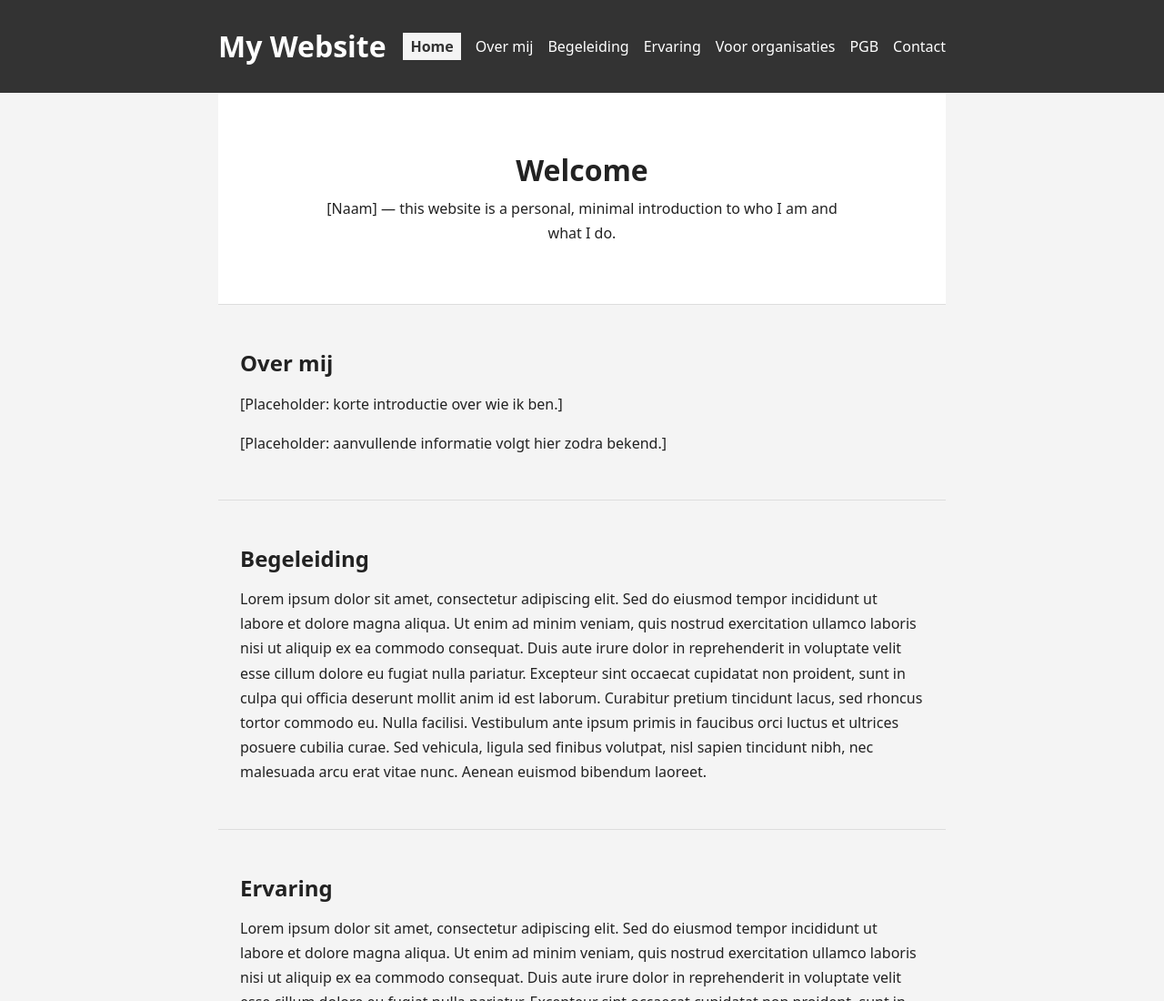
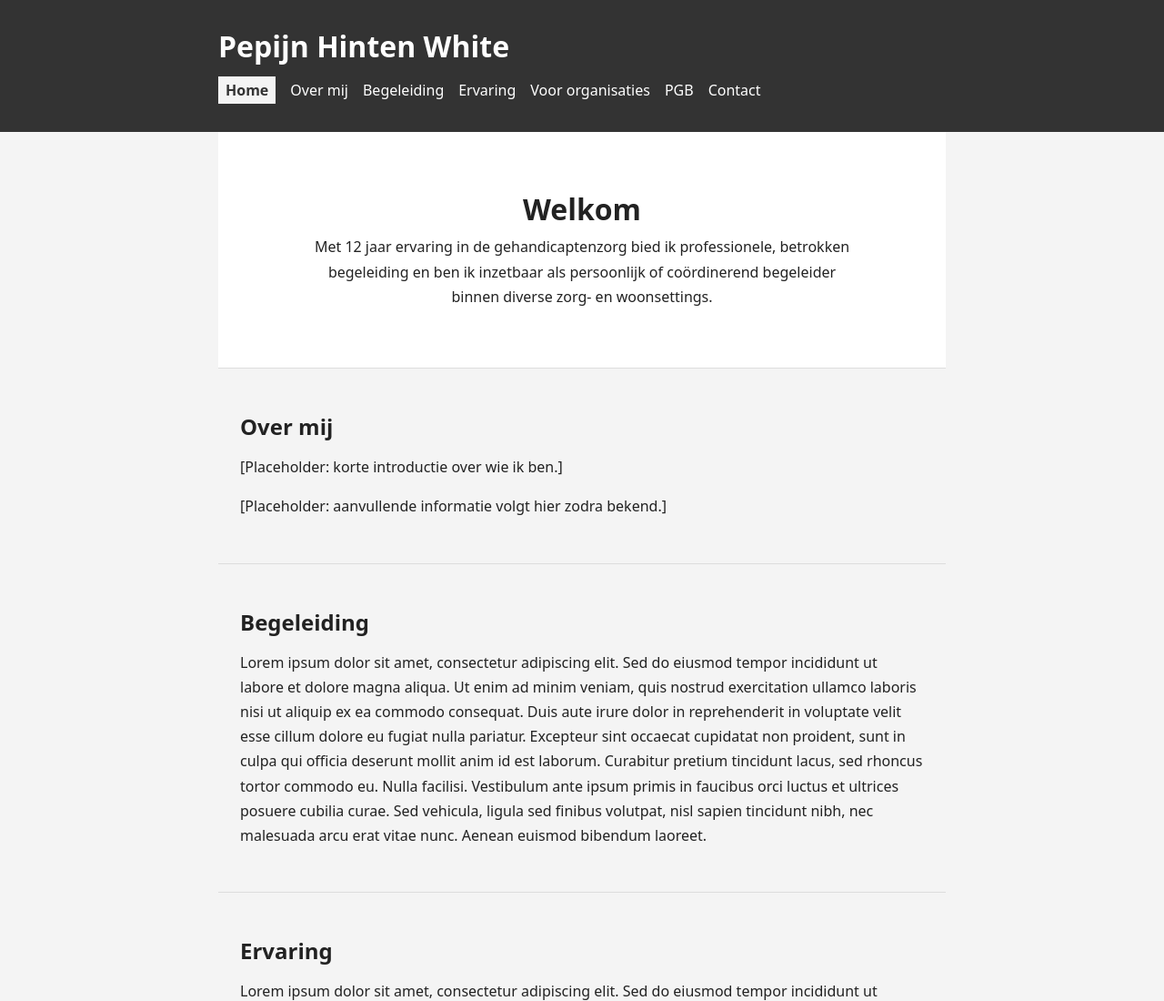
Before and after one commit to pepijnhinten/pepijn-website, a plain HTML site: page index.html in a window 1280 px wide. Shown: the top 1100 px of the page at 91% size. Drawn offline with Linux system fonts and the light colour scheme.

Commit message:
Add real hero content

```diff
--- a/index.html
+++ b/index.html
@@ -9,7 +9,7 @@
 <body>
   <a class="skip-link" href="#main-content">Skip to content</a>
   <header>
-    <h1>My Website</h1>
+    <h1>Pepijn Hinten White</h1>
     <nav>
       <ul>
         <li><a href="#hero">Home</a></li>
@@ -25,8 +25,8 @@
 
   <main id="main-content">
     <section id="hero" class="hero">
-      <h2>Welcome</h2>
-      <p>[Naam] &mdash; this website is a personal, minimal introduction to who I am and what I do.</p>
+      <h2>Welkom</h2>
+      <p>Met 12 jaar ervaring in de gehandicaptenzorg bied ik professionele, betrokken begeleiding en ben ik inzetbaar als persoonlijk of coördinerend begeleider binnen diverse zorg- en woonsettings.</p>
     </section>
 
     <section id="over-mij">
```
